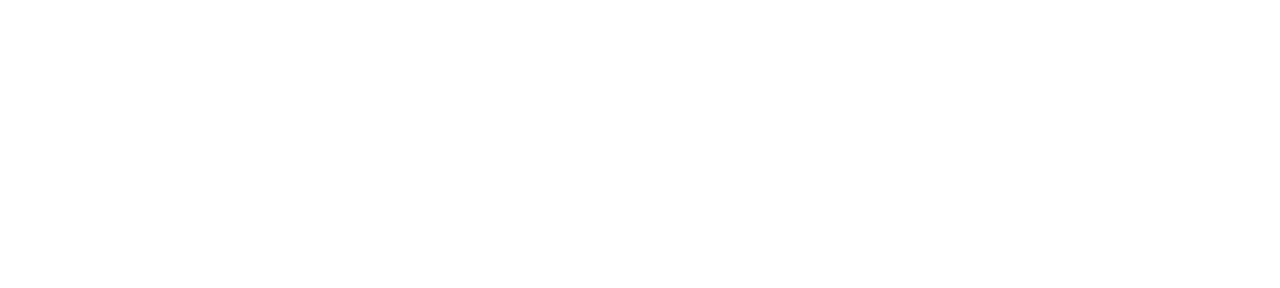
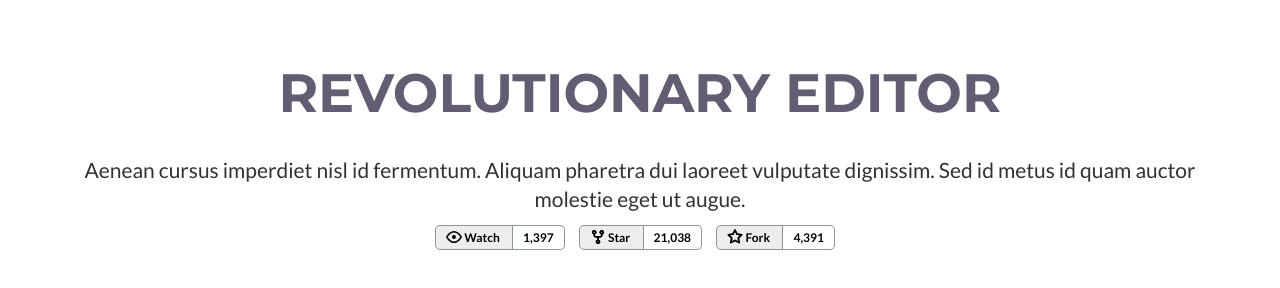
Before and after one commit to kolgasheva/Step-Project-Forkio, a website: page index.html in a window 1280 px wide. Drawn offline with nearby package versions, Linux system fonts and the light colour scheme; files that its build step writes are made by us from their sources.

Commit message:
Add section editor

```diff
--- a/index.html
+++ b/index.html
@@ -1,20 +1,22 @@
 <!DOCTYPE html>
 <html lang="en">
+
 <head>
   <meta charset="UTF-8" />
   <meta http-equiv="X-UA-Compatible" content="IE=edge" />
   <meta name="viewport" content="width=device-width, initial-scale=1.0" />
   <link rel="preconnect" href="https://fonts.googleapis.com" />
   <link rel="preconnect" href="https://fonts.gstatic.com" crossorigin />
-    <link
-      href="https://fonts.googleapis.com/css2?family=Lato:wght@400;700&family=Montserrat:wght@400;700&display=swap"
-      rel="stylesheet"
-    />
+  <link href="https://fonts.googleapis.com/css2?family=Lato:wght@400;700&family=Montserrat:wght@400;700&display=swap"
+    rel="stylesheet" />
+  <link rel="stylesheet"
+    href="https://fonts.googleapis.com/css2?family=Material+Symbols+Outlined:opsz,wght,FILL,GRAD@20..48,100..700,0..1,-50..200" />
   <script src="https://code.jquery.com/jquery-3.7.0.min.js"></script>
   <script src="./js/scripts.min.js"></script>
   <link rel="stylesheet" href="./dist/css/styles.min.css" />
   <title>Step project Forkio</title>
 </head>
+
 <body>
   <!-- Task 1 Header (Dasha) -->
   <header class="header">
@@ -40,7 +42,64 @@
   <!-- Task 2 Revolutionary editor (Alyona) -->
   <main class="main">
     <div class="container">
-        <section class="editor">
+      <section class="editor editor__section-editor">
+        <h2 class="section-title editor__title">Revolutionary editor</h2>
+        <p class="editor__text">Aenean cursus imperdiet nisl id fermentum. Aliquam pharetra dui laoreet vulputate
+          dignissim. Sed id metus id
+          quam auctor molestie eget ut augue.</p>
+        <ul class="editor-list">
+          <li class="editor-list__item">
+            <a class="editor-list__link" href="#">
+              <span class="editor-list__button">
+                <svg aria-hidden="true" height="16" viewBox="0 0 16 16" version="1.1" width="16"
+                  data-view-component="true" class="editor-list__icon">
+                  <path
+                    d="M8 2c1.981 0 3.671.992 4.933 2.078 1.27 1.091 2.187 2.345 2.637 3.023a1.62 1.62 0 0 1 0 1.798c-.45.678-1.367 1.932-2.637 3.023C11.67 13.008 9.981 14 8 14c-1.981 0-3.671-.992-4.933-2.078C1.797 10.83.88 9.576.43 8.898a1.62 1.62 0 0 1 0-1.798c.45-.677 1.367-1.931 2.637-3.022C4.33 2.992 6.019 2 8 2ZM1.679 7.932a.12.12 0 0 0 0 .136c.411.622 1.241 1.75 2.366 2.717C5.176 11.758 6.527 12.5 8 12.5c1.473 0 2.825-.742 3.955-1.715 1.124-.967 1.954-2.096 2.366-2.717a.12.12 0 0 0 0-.136c-.412-.621-1.242-1.75-2.366-2.717C10.824 4.242 9.473 3.5 8 3.5c-1.473 0-2.825.742-3.955 1.715-1.124.967-1.954 2.096-2.366 2.717ZM8 10a2 2 0 1 1-.001-3.999A2 2 0 0 1 8 10Z">
+                  </path>
+                </svg>
+                <path
+                  d="M8 2c1.981 0 3.671.992 4.933 2.078 1.27 1.091 2.187 2.345 2.637 3.023a1.62 1.62 0 0 1 0 1.798c-.45.678-1.367 1.932-2.637 3.023C11.67 13.008 9.981 14 8 14c-1.981 0-3.671-.992-4.933-2.078C1.797 10.83.88 9.576.43 8.898a1.62 1.62 0 0 1 0-1.798c.45-.677 1.367-1.931 2.637-3.022C4.33 2.992 6.019 2 8 2ZM1.679 7.932a.12.12 0 0 0 0 .136c.411.622 1.241 1.75 2.366 2.717C5.176 11.758 6.527 12.5 8 12.5c1.473 0 2.825-.742 3.955-1.715 1.124-.967 1.954-2.096 2.366-2.717a.12.12 0 0 0 0-.136c-.412-.621-1.242-1.75-2.366-2.717C10.824 4.242 9.473 3.5 8 3.5c-1.473 0-2.825.742-3.955 1.715-1.124.967-1.954 2.096-2.366 2.717ZM8 10a2 2 0 1 1-.001-3.999A2 2 0 0 1 8 10Z">
+                </path>
+                Watch
+              </span>
+              <span class="editor-list__counter">1,397</span>
+            </a>
+          </li>
+          <li class="editor-list__item">
+            <a class="editor-list__link" href="#">
+              <span class="editor-list__button">
+                <svg aria-hidden="true" height="16" viewBox="0 0 16 16" version="1.1" width="16"
+                  data-view-component="true" class="editor-list__icon">
+                  <path
+                    d="M5 5.372v.878c0 .414.336.75.75.75h4.5a.75.75 0 0 0 .75-.75v-.878a2.25 2.25 0 1 1 1.5 0v.878a2.25 2.25 0 0 1-2.25 2.25h-1.5v2.128a2.251 2.251 0 1 1-1.5 0V8.5h-1.5A2.25 2.25 0 0 1 3.5 6.25v-.878a2.25 2.25 0 1 1 1.5 0ZM5 3.25a.75.75 0 1 0-1.5 0 .75.75 0 0 0 1.5 0Zm6.75.75a.75.75 0 1 0 0-1.5.75.75 0 0 0 0 1.5Zm-3 8.75a.75.75 0 1 0-1.5 0 .75.75 0 0 0 1.5 0Z">
+                  </path>
+                  <path
+                    d="M5 5.372v.878c0 .414.336.75.75.75h4.5a.75.75 0 0 0 .75-.75v-.878a2.25 2.25 0 1 1 1.5 0v.878a2.25 2.25 0 0 1-2.25 2.25h-1.5v2.128a2.251 2.251 0 1 1-1.5 0V8.5h-1.5A2.25 2.25 0 0 1 3.5 6.25v-.878a2.25 2.25 0 1 1 1.5 0ZM5 3.25a.75.75 0 1 0-1.5 0 .75.75 0 0 0 1.5 0Zm6.75.75a.75.75 0 1 0 0-1.5.75.75 0 0 0 0 1.5Zm-3 8.75a.75.75 0 1 0-1.5 0 .75.75 0 0 0 1.5 0Z">
+                  </path>
+                </svg>
+                Star
+              </span>
+              <span class="editor-list__counter">21,038</span>
+            </a>
+          </li>
+          <li class="editor-list__item editor-list__last-item">
+            <a class="editor-list__link" href="#">
+              <span class="editor-list__button">
+                <svg aria-hidden="true" height="16" viewBox="0 0 16 16" version="1.1" width="16"
+                  data-view-component="true" class="editor-list__icon">
+                  <path
+                    d="M8 .25a.75.75 0 0 1 .673.418l1.882 3.815 4.21.612a.75.75 0 0 1 .416 1.279l-3.046 2.97.719 4.192a.751.751 0 0 1-1.088.791L8 12.347l-3.766 1.98a.75.75 0 0 1-1.088-.79l.72-4.194L.818 6.374a.75.75 0 0 1 .416-1.28l4.21-.611L7.327.668A.75.75 0 0 1 8 .25Zm0 2.445L6.615 5.5a.75.75 0 0 1-.564.41l-3.097.45 2.24 2.184a.75.75 0 0 1 .216.664l-.528 3.084 2.769-1.456a.75.75 0 0 1 .698 0l2.77 1.456-.53-3.084a.75.75 0 0 1 .216-.664l2.24-2.183-3.096-.45a.75.75 0 0 1-.564-.41L8 2.694Z">
+                  </path>
+                  <path
+                    d="M8 .25a.75.75 0 0 1 .673.418l1.882 3.815 4.21.612a.75.75 0 0 1 .416 1.279l-3.046 2.97.719 4.192a.751.751 0 0 1-1.088.791L8 12.347l-3.766 1.98a.75.75 0 0 1-1.088-.79l.72-4.194L.818 6.374a.75.75 0 0 1 .416-1.28l4.21-.611L7.327.668A.75.75 0 0 1 8 .25Zm0 2.445L6.615 5.5a.75.75 0 0 1-.564.41l-3.097.45 2.24 2.184a.75.75 0 0 1 .216.664l-.528 3.084 2.769-1.456a.75.75 0 0 1 .698 0l2.77 1.456-.53-3.084a.75.75 0 0 1 .216-.664l2.24-2.183-3.096-.45a.75.75 0 0 1-.564-.41L8 2.694Z">
+                  </path>
+                </svg>
+                Fork
+              </span>
+              <span class="editor-list__counter">4,391</span>
+            </a>
+          </li>
+        </ul>
 
       </section>
 
@@ -61,4 +120,5 @@
     </div>
   </main>
 </body>
+
 </html>
--- a/src/scss/abstracts/_mixins.scss
+++ b/src/scss/abstracts/_mixins.scss
@@ -0,0 +1,4 @@
+@mixin center {
+    margin-left: auto;
+    margin-right: auto;
+}
--- a/src/scss/abstracts/_variables.scss
+++ b/src/scss/abstracts/_variables.scss
@@ -0,0 +1,4 @@
+$font-Montserrat: Montserrat;
+$font-Lato: Lato;
+$font-weight-bolt: 700;
+$font-weight-regular: 400;
--- /dev/null
+++ b/src/scss/layout/_commonstyle.scss
@@ -0,0 +1,70 @@
+.container {
+    box-sizing: border-box;
+    width: 85%;
+    min-width: 320px;
+    @include center;
+    padding: 0 10px;
+}
+
+.section-title {
+    font-family: $font-Montserrat;
+    font-weight: $font-weight-bolt;
+    @include center;
+    text-align: center;
+}
+
+@media (min-width: 481px) {
+
+    .container {
+        width: 90%;
+    }
+
+    .editor__section-editor {
+        margin-top: 93px;
+        margin-bottom: 160px;
+    }
+
+    .editor {
+
+        &__title {
+            font-size: 42px;
+            line-height: 42px;
+        }
+
+        &__text {
+            margin-bottom: 30px;
+            font-size: 21px;
+            line-height: 29px;
+        }
+
+    }
+
+    .editor-list {
+        &__last-item {
+            margin-top: 0;
+        }
+    }
+
+}
+
+@media (min-width: 993px) {
+
+    .editor__section-editor {
+        margin-top: 66px;
+        margin-bottom: 70px;
+    }
+
+    .editor {
+
+        &__title {
+            font-size: 54px;
+            line-height: 54px;
+        }
+
+        &__text {
+            margin-top: 35px;
+            margin-bottom: 13px;
+        }
+
+    }
+}
--- /dev/null
+++ b/src/scss/layout/_sectioneditor.scss
@@ -0,0 +1,80 @@
+
+
+.editor__section-editor {
+    margin-top: 79.5px;
+    margin-bottom: 120px;
+}
+
+
+.editor {
+
+    text-align: center;
+
+    &__title {
+    color:  #635C73;
+    text-transform: uppercase;
+    font-size: 26px;
+    line-height: 28px;
+    }
+
+    &__text {
+    font-family: $font-Lato;
+    font-weight: $font-weight-regular;
+    font-size: 14px;
+    line-height: 18.5px;
+    color: #323232;
+    margin-top: 27px;
+    margin-bottom: 36px;
+    }
+}
+
+    .editor-list {
+
+        &__item {
+            display: inline-block;
+            margin-right: 10px;
+        }
+
+        &__last-item {
+            margin-top: 20px;
+        }
+
+        &__link {
+            text-decoration: none;
+            font-family: $font-Lato;
+            font-weight: $font-weight-bolt;
+            color: #000000;
+            font-size: 12px;
+            line-height: 20px;
+            display: inline-block;
+
+        }
+
+        &__button {
+            box-sizing: border-box;
+            padding: 4px 10px;
+            background-color: rgba(31,35,40,0.08);
+            border-radius: 5px 0 0 5px;
+            border: 1px solid #8c959f;
+        }
+
+        &__icon {
+            position: relative;
+            top: 3px;
+        }
+
+        &__counter {
+            box-sizing: border-box;
+            padding: 4px 10px;
+            border-radius: 0px 5px 5px 0px;
+            border: 1px solid #8c959f;
+            border-left: 0px;
+
+        }
+
+        &__last-counter {
+            display: inline-block;
+            margin-top: 12px;
+        }
+
+    }
--- a/src/scss/layout/layout.scss
+++ b/src/scss/layout/layout.scss
@@ -0,0 +1,2 @@
+@import "sectioneditor";
+@import "commonstyle";
```
Also changed, not shown: src/img/Logo 3.png (added), src/img/img.png (added), src/img/logo-hover 1.png (added). Lines whose indentation alone changed are shown as unchanged.
